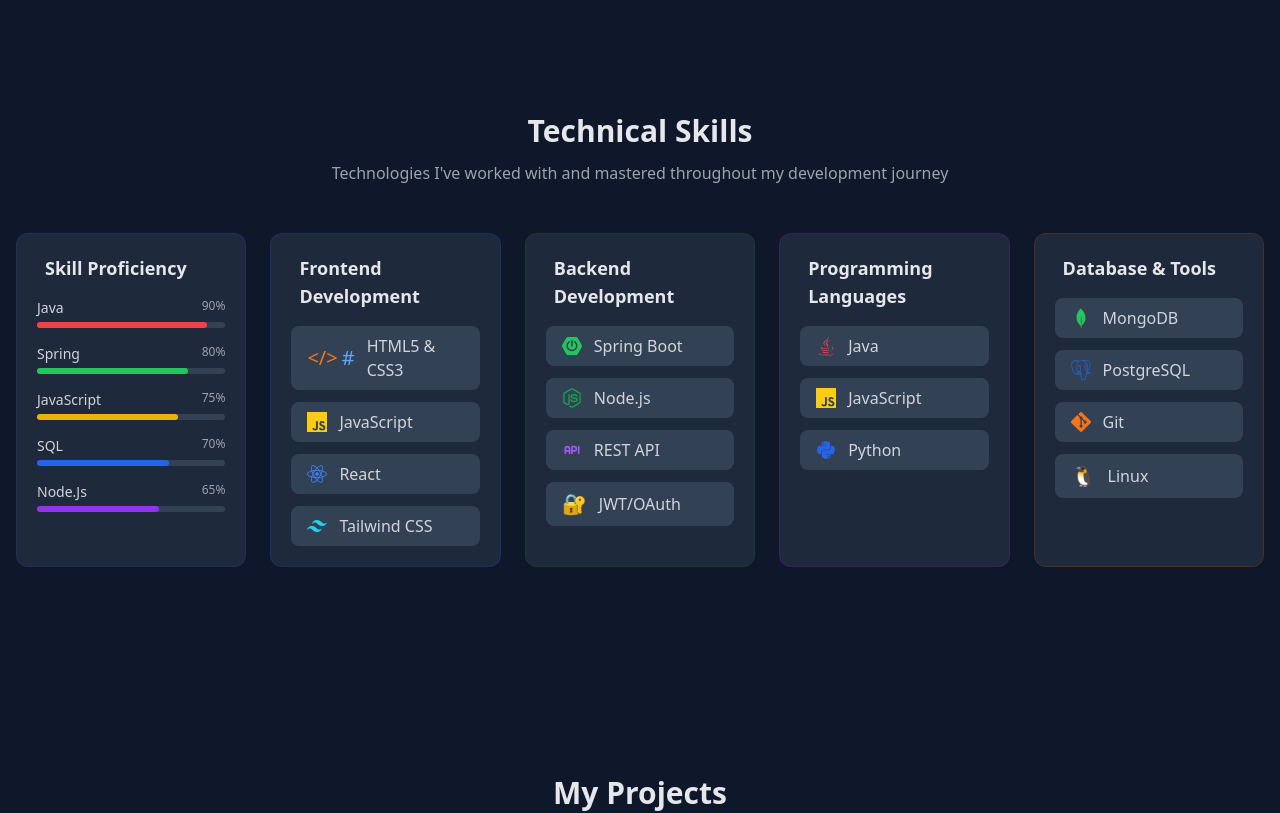
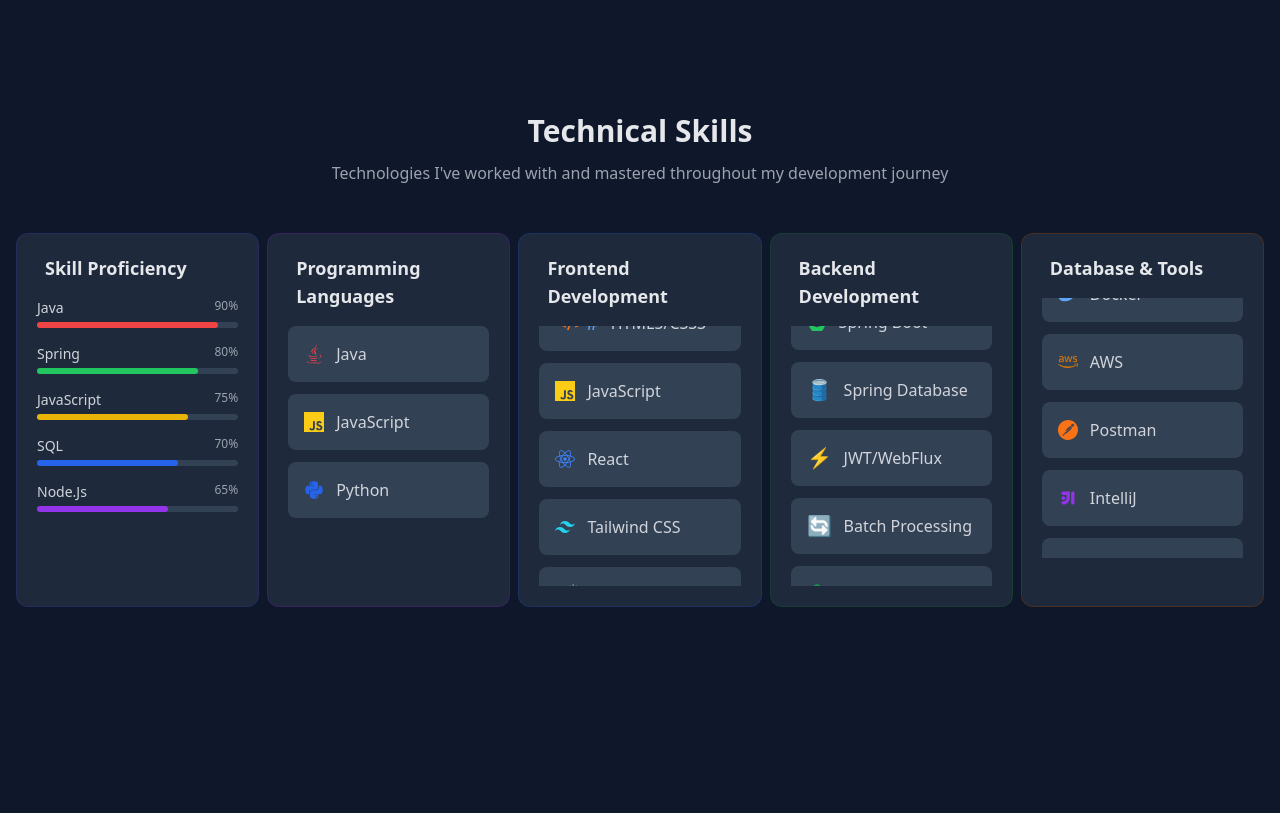
Before and after one commit to rachitsharma300/rachit-portfolio, a React (Vite) app: page / in a window 1280 px wide. Shown: the part 1520-2333 px from the top of the page. Built offline with nearby package versions, Linux system fonts and the light colour scheme.

Commit message:
Refactor Skills component: update skill categories, add new skills and icons, and implement scrolling functionality for skill boxes

```diff
--- a/src/sections/Skills.jsx
+++ b/src/sections/Skills.jsx
@@ -4,22 +4,44 @@ import {
   SiJavascript,
   SiTailwindcss,
   SiGit,
-  SiPostgresql,
+  SiMysql,
   SiMongodb,
   SiSpringboot,
+  SiJunit5,
+  SiDocker,
+  SiPostman,
+  SiBootstrap,
 } from "react-icons/si";
+
+// Special cases (import from different packages)
+import { FaAws } from "react-icons/fa";
+import { DiIntellij } from "react-icons/di";
+
 import { TbApi } from "react-icons/tb";
+import { useEffect, useRef, useState } from "react";
 
 const Skills = () => {
   const skillCategories = [
     {
+      title: "Programming Languages",
+      skills: [
+        { name: "Java", icon: <FaJava className="text-red-500" /> },
+        {
+          name: "JavaScript",
+          icon: <SiJavascript className="text-yellow-400" />,
+        },
+        { name: "Python", icon: <FaPython className="text-blue-600" /> },
+      ],
+      color: "border-purple-200 dark:border-purple-900/50",
+    },
+    {
       title: "Frontend Development",
       skills: [
         {
-          name: "HTML5 & CSS3",
+          name: "HTML5/CSS3",
           icon: (
-            <span className="flex items-center">
-              <span className="text-orange-500 mr-1">{"</>"}</span>
+            <span className="flex">
+              <span className="text-orange-500">{"</>"}</span>
               <span className="text-blue-400">#</span>
             </span>
           ),
@@ -33,6 +55,7 @@ const Skills = () => {
           name: "Tailwind CSS",
           icon: <SiTailwindcss className="text-cyan-400" />,
         },
+        { name: "Thymeleaf", icon: <span className="text-green-500">🍃</span> },
       ],
       color: "border-blue-200 dark:border-blue-900/50",
     },
@@ -43,34 +66,42 @@ const Skills = () => {
           name: "Spring Boot",
           icon: <SiSpringboot className="text-green-500" />,
         },
+        {
+          name: "Spring Database",
+          icon: <span className="text-green-600">🛢️</span>,
+        },
+        {
+          name: "JWT/WebFlux",
+          icon: <span className="text-purple-500">⚡</span>,
+        },
+        {
+          name: "Batch Processing",
+          icon: <span className="text-blue-400">🔄</span>,
+        },
         { name: "Node.js", icon: <FaNodeJs className="text-green-600" /> },
         { name: "REST API", icon: <TbApi className="text-purple-500" /> },
-        { name: "JWT/OAuth", icon: <span className="text-red-400">🔐</span> },
       ],
       color: "border-green-200 dark:border-green-900/50",
     },
     {
-      title: "Programming Languages",
-      skills: [
-        { name: "Java", icon: <FaJava className="text-red-500" /> },
-        {
-          name: "JavaScript",
-          icon: <SiJavascript className="text-yellow-400" />,
-        },
-        { name: "Python", icon: <FaPython className="text-blue-600" /> },
-      ],
-      color: "border-purple-200 dark:border-purple-900/50",
-    },
-    {
       title: "Database & Tools",
       skills: [
+        // Database
+        { name: "MySQL + JDBC", icon: <SiMysql className="text-blue-500" /> },
         { name: "MongoDB", icon: <SiMongodb className="text-green-500" /> },
+
+        // DevOps
+        { name: "Docker", icon: <SiDocker className="text-blue-400" /> },
+        { name: "AWS", icon: <FaAws className="text-amber-600" /> },
+
+        // Developer Tools
+        { name: "Postman", icon: <SiPostman className="text-orange-500" /> },
+        { name: "IntelliJ", icon: <DiIntellij className="text-purple-600" /> },
         {
-          name: "PostgreSQL",
-          icon: <SiPostgresql className="text-blue-600" />,
+          name: "Bootstrap",
+          icon: <SiBootstrap className="text-purple-500" />,
         },
         { name: "Git", icon: <SiGit className="text-orange-500" /> },
-        { name: "Linux", icon: <span className="text-yellow-600">🐧</span> },
       ],
       color: "border-amber-200 dark:border-amber-900/50",
     },
@@ -83,6 +114,98 @@ const Skills = () => {
     { skill: "SQL", level: 70, color: "bg-blue-600" },
     { skill: "Node.Js", level: 65, color: "bg-purple-600" },
   ];
+
+  const SkillBox = ({ category, index }) => {
+    const containerRef = useRef(null);
+    const contentRef = useRef(null);
+    const [shouldScroll, setShouldScroll] = useState(false);
+
+    useEffect(() => {
+      if (!containerRef.current || !contentRef.current) return;
+
+      const container = containerRef.current;
+      const content = contentRef.current;
+
+      // Calculate if scrolling is needed
+      const containerHeight = container.clientHeight;
+      const contentHeight = content.scrollHeight;
+      const needsScroll = contentHeight > containerHeight;
+      setShouldScroll(needsScroll);
+
+      if (needsScroll) {
+        let scrollPosition = 0;
+        const scrollSpeed = 40; // pixels per second
+        let animationId;
+
+        const scrollContent = () => {
+          scrollPosition += scrollSpeed / 60; // 60fps
+
+          if (scrollPosition >= contentHeight - containerHeight) {
+            // Smoothly return to top
+            container.scrollTo({
+              top: 0,
+              behavior: "smooth",
+            });
+            scrollPosition = 0;
+          } else {
+            container.scrollTo({
+              top: scrollPosition,
+              behavior: "smooth",
+            });
+          }
+
+          animationId = requestAnimationFrame(scrollContent);
+        };
+
+        // Start scrolling after 2 seconds
+        const startTimeout = setTimeout(() => {
+          animationId = requestAnimationFrame(scrollContent);
+        }, 2000);
+
+        return () => {
+          clearTimeout(startTimeout);
+          cancelAnimationFrame(animationId);
+        };
+      }
+    }, [category.skills.length]);
+
+    return (
+      <motion.div
+        initial={{ opacity: 0, y: 30 }}
+        whileInView={{ opacity: 1, y: 0 }}
+        transition={{ duration: 0.5, delay: (index + 1) * 0.1 }}
+        viewport={{ once: true }}
+        className={`rounded-xl border ${category.color} bg-white dark:bg-dark-800 p-5 shadow-sm hover:shadow-md transition-shadow`}
+      >
+        <h3 className="font-bold text-lg text-gray-800 dark:text-gray-200 mb-4 flex items-center">
+          <span className="mr-2 text-xl">{category.icon}</span>
+          {category.title}
+        </h3>
+        <div
+          ref={containerRef}
+          className="overflow-hidden"
+          style={{ height: "260px" }} // Fixed height for exactly 4 items
+        >
+          <div ref={contentRef} className="space-y-3">
+            {category.skills.map((skill, i) => (
+              <motion.div
+                key={i}
+                whileHover={{ scale: 1.03 }}
+                transition={{ duration: 0.2 }}
+                className="flex items-center px-4 py-2 rounded-lg bg-gray-50 dark:bg-dark-700"
+                style={{ height: "56px" }} // Fixed height for each skill item
+              >
+                <div className="mr-3 text-xl">{skill.icon}</div>
+                <span className="font-medium text-gray-700 dark:text-gray-300">
+                  {skill.name}
+                </span>
+              </motion.div>
+            ))}
+          </div>
+        </div>
+      </motion.div>
+    );
+  };
 
   return (
     <section id="skills" className="py-16 bg-gray-50 dark:bg-dark-900">
@@ -103,7 +226,7 @@ const Skills = () => {
           </p>
         </motion.div>
 
-        <div className="grid grid-cols-1 md:grid-cols-2 lg:grid-cols-5 gap-6 mb-16">
+        <div className="grid grid-cols-1 md:grid-cols-1 lg:grid-cols-5 gap-2 mb-16">
           {/* Proficiency Box - Now first in the grid */}
           <motion.div
             initial={{ opacity: 0, y: 30 }}
@@ -143,34 +266,7 @@ const Skills = () => {
 
           {/* Other Skill Categories */}
           {skillCategories.map((category, index) => (
-            <motion.div
-              key={index}
-              initial={{ opacity: 0, y: 30 }}
-              whileInView={{ opacity: 1, y: 0 }}
-              transition={{ duration: 0.5, delay: (index + 1) * 0.1 }}
-              viewport={{ once: true }}
-              className={`rounded-xl border ${category.color} bg-white dark:bg-dark-800 p-5 shadow-sm hover:shadow-md transition-shadow`}
-            >
-              <h3 className="font-bold text-lg text-gray-800 dark:text-gray-200 mb-4 flex items-center">
-                <span className="mr-2 text-xl">{category.icon}</span>
-                {category.title}
-              </h3>
-              <div className="space-y-3">
-                {category.skills.map((skill, i) => (
-                  <motion.div
-                    key={i}
-                    whileHover={{ scale: 1.03 }}
-                    transition={{ duration: 0.2 }}
-                    className="flex items-center px-4 py-2 rounded-lg bg-gray-50 dark:bg-dark-700"
-                  >
-                    <div className="mr-3 text-xl">{skill.icon}</div>
-                    <span className="font-medium text-gray-700 dark:text-gray-300">
-                      {skill.name}
-                    </span>
-                  </motion.div>
-                ))}
-              </div>
-            </motion.div>
+            <SkillBox key={index} category={category} index={index} />
           ))}
         </div>
       </div>
```
